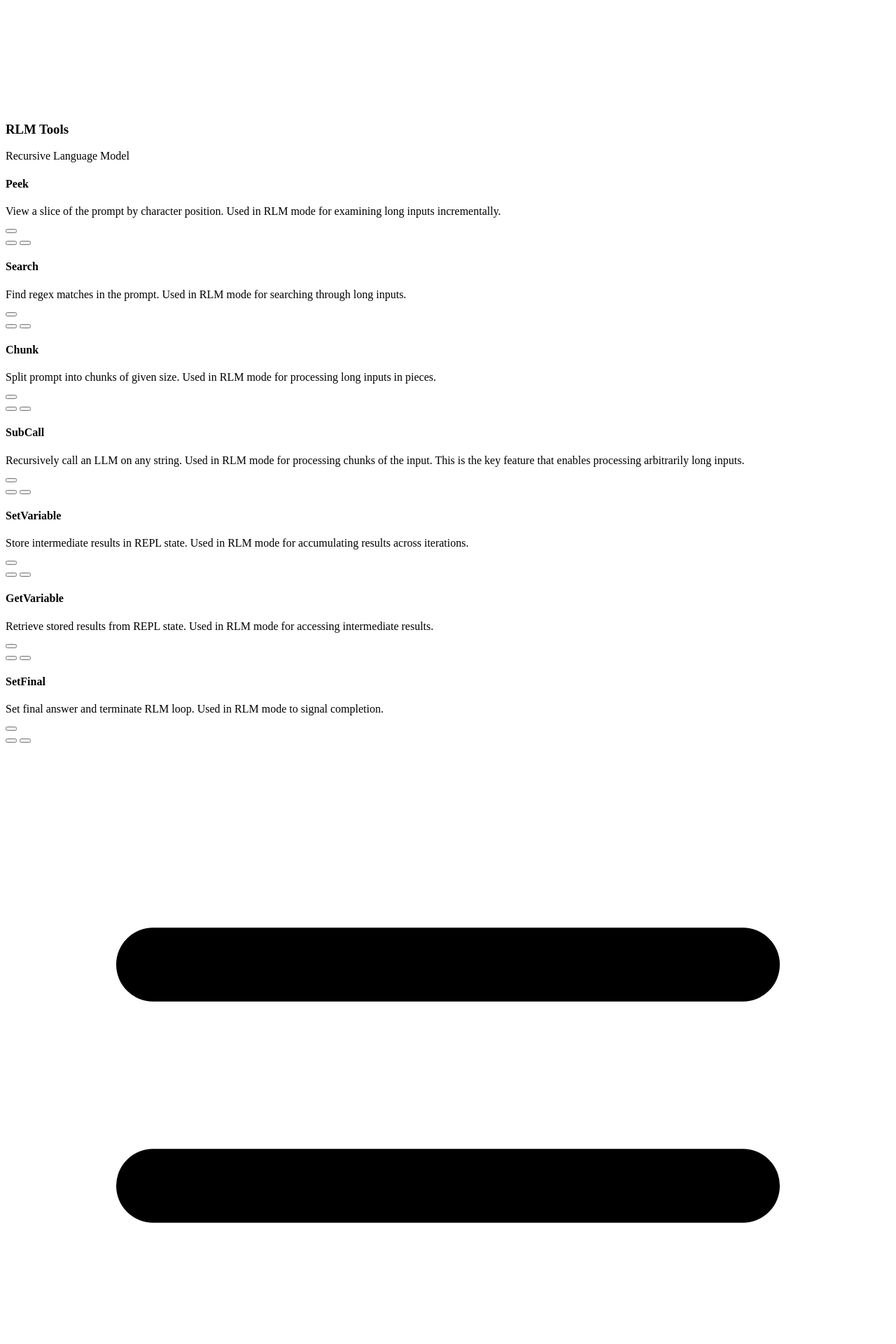
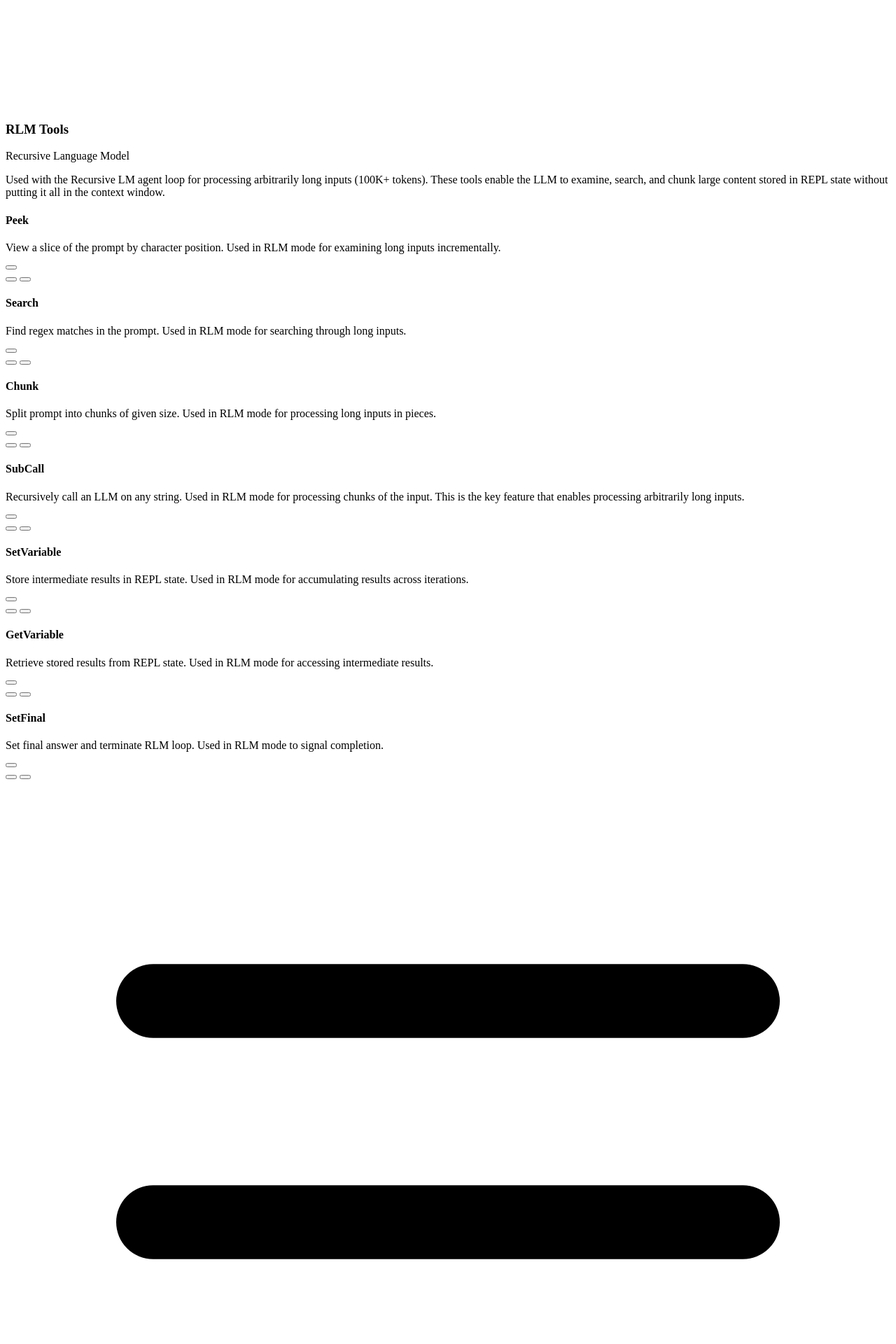
Before and after one commit to Aegean-E/NeuroCore, a FastAPI app: page /tools/list in a window 1280 px wide. Shown: the part 1117-3037 px from the top of the page at 70% size. Run offline with FastAPI, Linux system fonts and the light colour scheme; some libraries are stand-ins or nearby versions.

Commit message:
feat: Add descriptions for RLM and Standard Tools
- Add descriptive paragraphs for RLM Tools and Standard Tools sections.
- These descriptions clarify the purpose and usage of each tool category
  within the application's agent loops.
- Adjust heading margins to accommodate new text while maintaining layout.

```diff
--- a/web/templates/tools_list.html
+++ b/web/templates/tools_list.html
@@ -11,11 +11,12 @@
 <!-- RLM Tools Section -->
 {% if rlm_tools %}
 <div class="mb-8">
-    <div class="flex items-center space-x-2 mb-4">
+    <div class="flex items-center space-x-2 mb-2">
         <svg class="w-5 h-5 text-purple-400" fill="none" stroke="currentColor" viewBox="0 0 24 24"><path stroke-linecap="round" stroke-linejoin="round" stroke-width="2" d="M19.428 15.428a2 2 0 00-1.022-.547l-2.387-.477a6 6 0 00-3.86.517l-.318.158a6 6 0 01-3.86.517L6.05 15.21a2 2 0 00-1.806.547M8 4h8l-1 1v5.172a2 2 0 00.586 1.414l5 5c1.26 1.26.367 3.414-1.415 3.414H4.828c-1.782 0-2.674-2.154-1.414-3.414l5-5A2 2 0 009 10.172V5L8 4z"></path></svg>
         <h3 class="text-lg font-bold text-purple-400">RLM Tools</h3>
         <span class="text-xs bg-purple-500/20 text-purple-400 px-2 py-0.5 rounded-full">Recursive Language Model</span>
     </div>
+    <p class="text-sm text-slate-400 mb-4">Used with the Recursive LM agent loop for processing arbitrarily long inputs (100K+ tokens). These tools enable the LLM to examine, search, and chunk large content stored in REPL state without putting it all in the context window.</p>
     <div class="space-y-3 bg-purple-500/5 rounded-xl p-4 border border-purple-500/20">
         {% for name, data in rlm_tools.items() %}
         <div class="bg-slate-900 rounded-lg border border-slate-800 p-4 flex justify-between items-center group">
@@ -59,10 +60,11 @@
 {% if regular_tools %}
 <div>
     {% if rlm_tools %}
-    <div class="flex items-center space-x-2 mb-4">
+    <div class="flex items-center space-x-2 mb-2">
         <svg class="w-5 h-5 text-slate-400" fill="none" stroke="currentColor" viewBox="0 0 24 24"><path stroke-linecap="round" stroke-linejoin="round" stroke-width="2" d="M4 6h16M4 12h16M4 18h16"></path></svg>
         <h3 class="text-lg font-bold text-slate-300">Standard Tools</h3>
     </div>
+    <p class="text-sm text-slate-400 mb-4">Used with the standard Agent Loop. These tools are executed by the Tool Dispatcher and can access files, APIs, and system resources. Available to all agent loops unless restricted via allowed_tools config.</p>
     {% endif %}
     <div class="space-y-3">
         {% for name, data in regular_tools.items() %}
```
